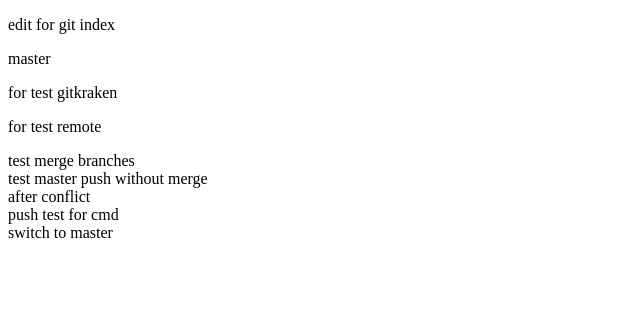
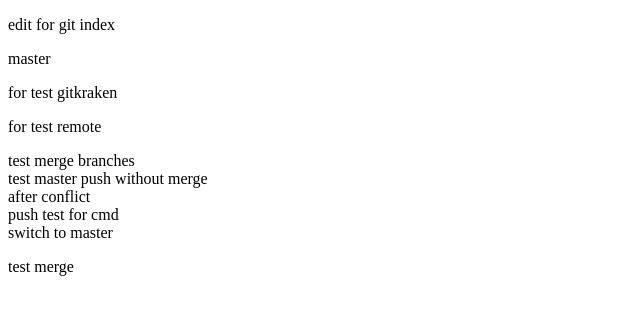
Before and after one commit to demiusdelph-developer/gitjs, a plain HTML site: page index.html in a window 1280 px wide. Shown: the full height of the page, 0-640 px from the left. Drawn offline with Linux system fonts and the light colour scheme.

Commit message:
test remote

```diff
--- a/index.html
+++ b/index.html
@@ -18,6 +18,7 @@
   <div>after conflict</div>
   <div>push test for cmd</div>
   <div>switch to master</div>
+  <p>test merge</p>
 </body>
 
 </html>
```
